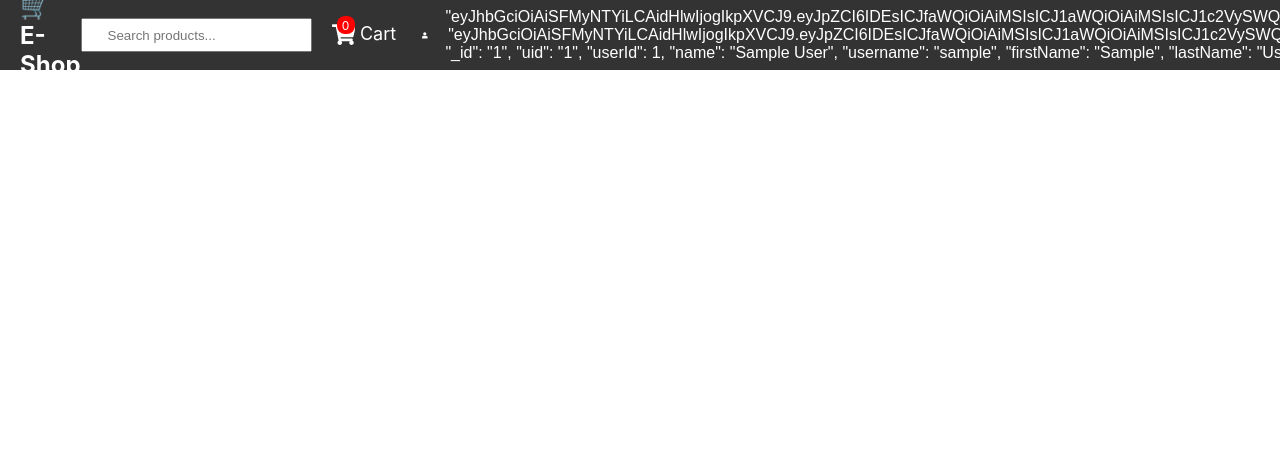
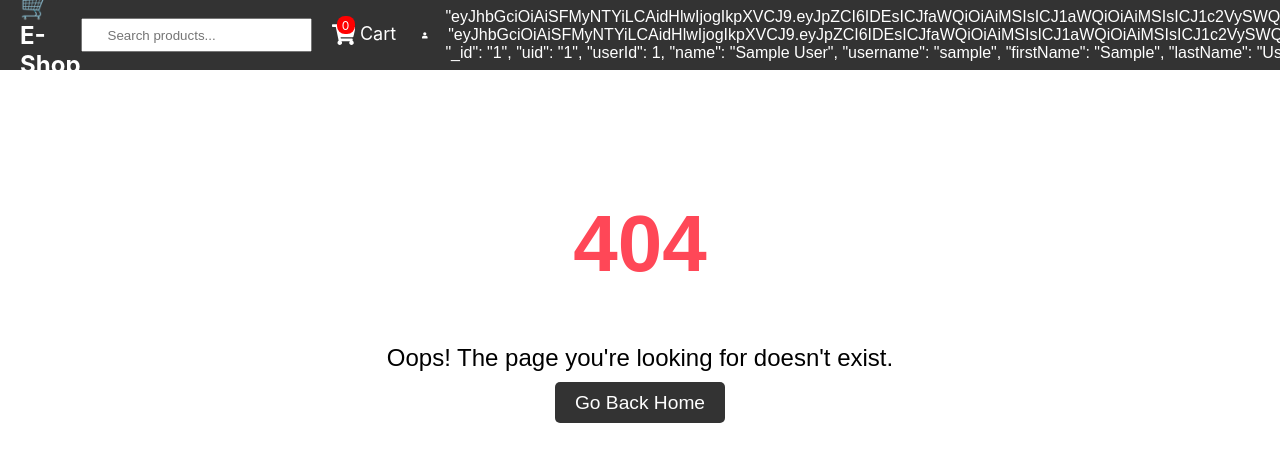
Before and after one commit to bharath-kumar-yelligari/mern-ecommerce, a React (Create React App) app in the folder frontend/: page /cart/checkout in a window 1280 px wide. Shown: the top 462 px of the page. Built offline with nearby package versions, Linux system fonts and the light colour scheme; no server answers; sample sign-in values are in the browser's storage.

Commit message:
not found component changes

```diff
--- a/frontend/src/App.js
+++ b/frontend/src/App.js
@@ -1,5 +1,5 @@
 import React from "react";
-import { BrowserRouter as Router, Routes, Route } from "react-router-dom";
+import { BrowserRouter as Router, Routes, Route, Navigate  } from "react-router-dom";
 import Login from "./components/Login";
 import Dashboard from "./components/Dashboard"
 import ProductDetails from "./components/ProductDetails"
@@ -9,7 +9,7 @@ import Header from "./components/Header";
 import CartPage from "./components/CartPage";
 import OrdersPage from "./components/OrdersPage";
 import AddressList from "./components/AddressList";
-import Layout from "./Layout";
+import NotFound from "./components/NotFound";
 
 function App() {
 
@@ -17,12 +17,18 @@ function App() {
     <Router>
       <Header />
       <Routes>
-        <Route path="/" element={<ProtectedRoute><Dashboard /></ProtectedRoute>} />
+        {/* Default Route - Redirect to Home */}
+        <Route path="/" element={<ProtectedRoute><Navigate to="/home" /> </ProtectedRoute>} />
+
+        <Route path="/home" element={<ProtectedRoute><Dashboard /></ProtectedRoute>} />
         <Route path="/login" element={<Login />} />
         <Route exact path='/product/:id' element={<ProtectedRoute><ProductDetails /></ProtectedRoute>} />
         <Route path="/cart" element={<ProtectedRoute><CartPage /></ProtectedRoute>} />
         <Route path="/orders" element={<ProtectedRoute><OrdersPage /></ProtectedRoute>} />
         <Route path="/address" element={<ProtectedRoute><AddressList /></ProtectedRoute>} />
+
+         {/* 404 Page - Handles unmatched routes */}
+         <Route path="*" element={<NotFound />} />
       </Routes>
     </Router>
   );
--- a/frontend/src/components/Header.js
+++ b/frontend/src/components/Header.js
@@ -63,7 +63,7 @@ const Header = ({ onLogout }) => {
   return (
     <header className="header">
       <div className="logo">
-        <Link to="/">🛒 E-Shop</Link>
+        <Link to="/home">🛒 E-Shop</Link>
       </div>
 
       {/* Hamburger Icon for Mobile */}
--- /dev/null
+++ b/frontend/src/components/NotFound.js
@@ -0,0 +1,37 @@
+import { Link } from "react-router-dom";
+
+const NotFound = () => {
+  return (
+    <div style={styles.container}>
+      <h1 style={styles.heading}>404</h1>
+      <p style={styles.message}>Oops! The page you're looking for doesn't exist.</p>
+      <Link to="/home" style={styles.button}>Go Back Home</Link>
+    </div>
+  );
+};
+
+const styles = {
+  container: {
+    textAlign: "center",
+    marginTop: "10%",
+    fontFamily: "Arial, sans-serif",
+  },
+  heading: {
+    fontSize: "5rem",
+    color: "#ff4757",
+  },
+  message: {
+    fontSize: "1.5rem",
+    marginBottom: "20px",
+  },
+  button: {
+    textDecoration: "none",
+    backgroundColor: "#333",
+    color: "white",
+    padding: "10px 20px",
+    borderRadius: "5px",
+    fontSize: "1.2rem",
+  },
+};
+
+export default NotFound;
--- a/frontend/src/sagas/authSaga.js
+++ b/frontend/src/sagas/authSaga.js
@@ -12,7 +12,7 @@ function* loginUser(action) {
         localStorage.setItem("user", response.data.name);
         localStorage.setItem("token", response.data.token);
         yield put(fetchProductsRequest()); // Fetch products after login
-        action.payload.navigate("/");
+        action.payload.navigate("/home");
     } catch (error) {
         yield put(loginFailure(error.response?.data?.error || "Login failed"));
     }
```
